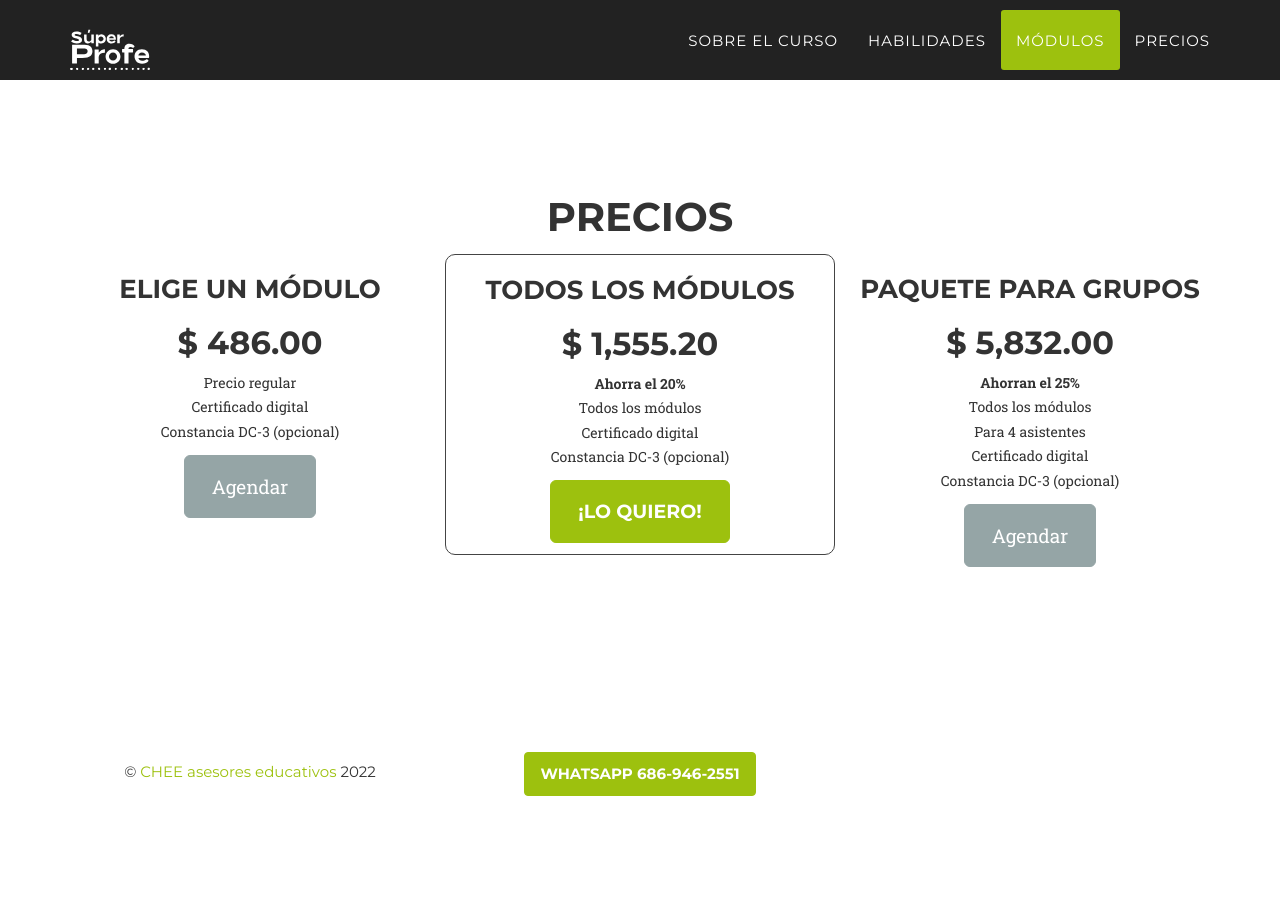
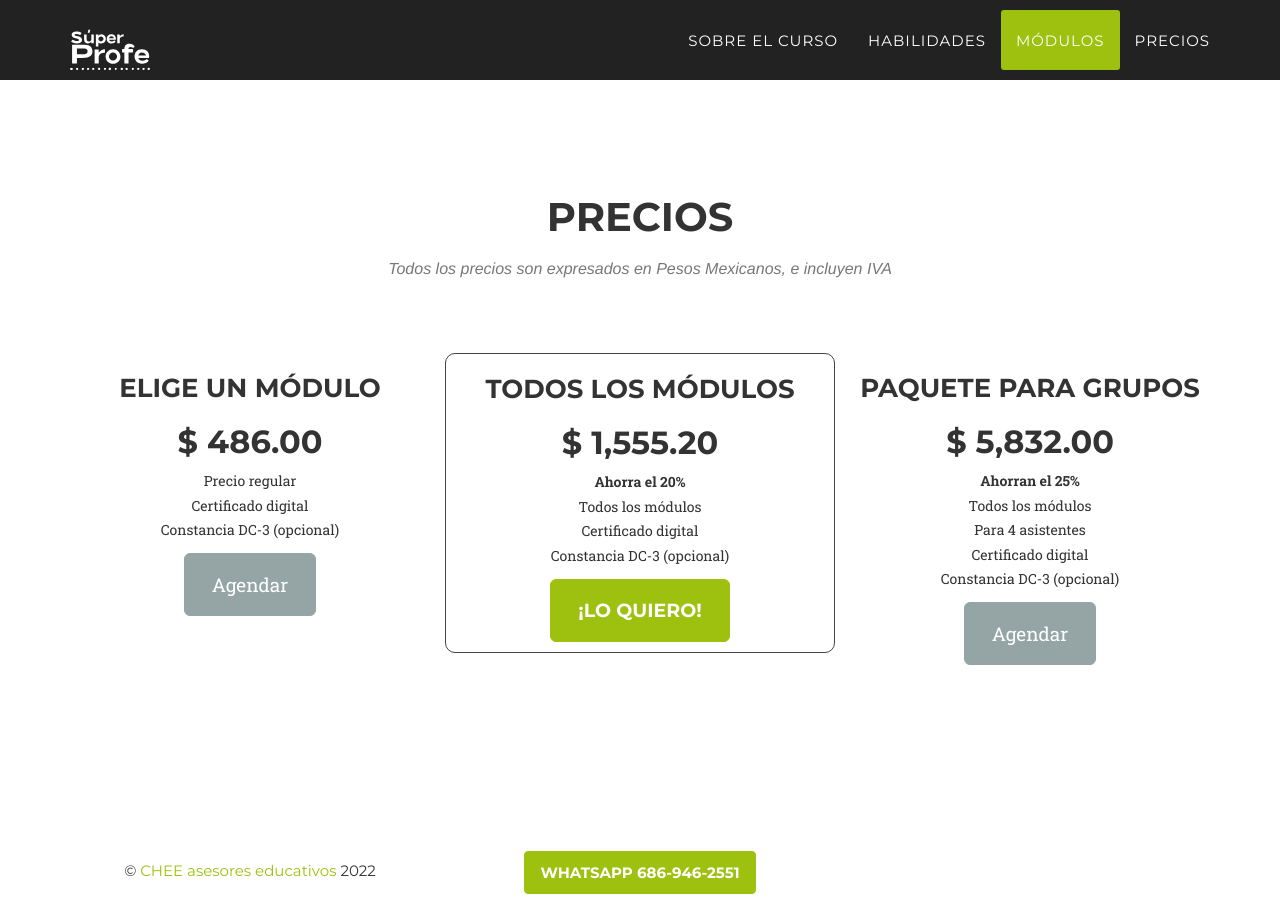
Before and after one commit to camachevaz/superProfe, a Jekyll site: the page built from index.html, in a window 1280 px wide and 900 px high, scrolled down 5195 px. Built offline with Jekyll 4.4.1, drawn with Linux system fonts in a browser that asks for light colours; some web fonts are replaced; before the commit the page ends 6016 px from its top, so only the background shows below that.

Commit message:
Update clients.html

```diff
--- a/_includes/clients.html
+++ b/_includes/clients.html
@@ -4,6 +4,7 @@
             <div class="row">
                 <div class="col-lg-12 text-center">
                     <h2 class="section-heading">Precios</h2>
+                    <h3 class="section-subheading text-muted">Todos los precios son expresados en Pesos Mexicanos, e incluyen IVA</h3>
                 </div>
             </div>
             <div class="row">
```
